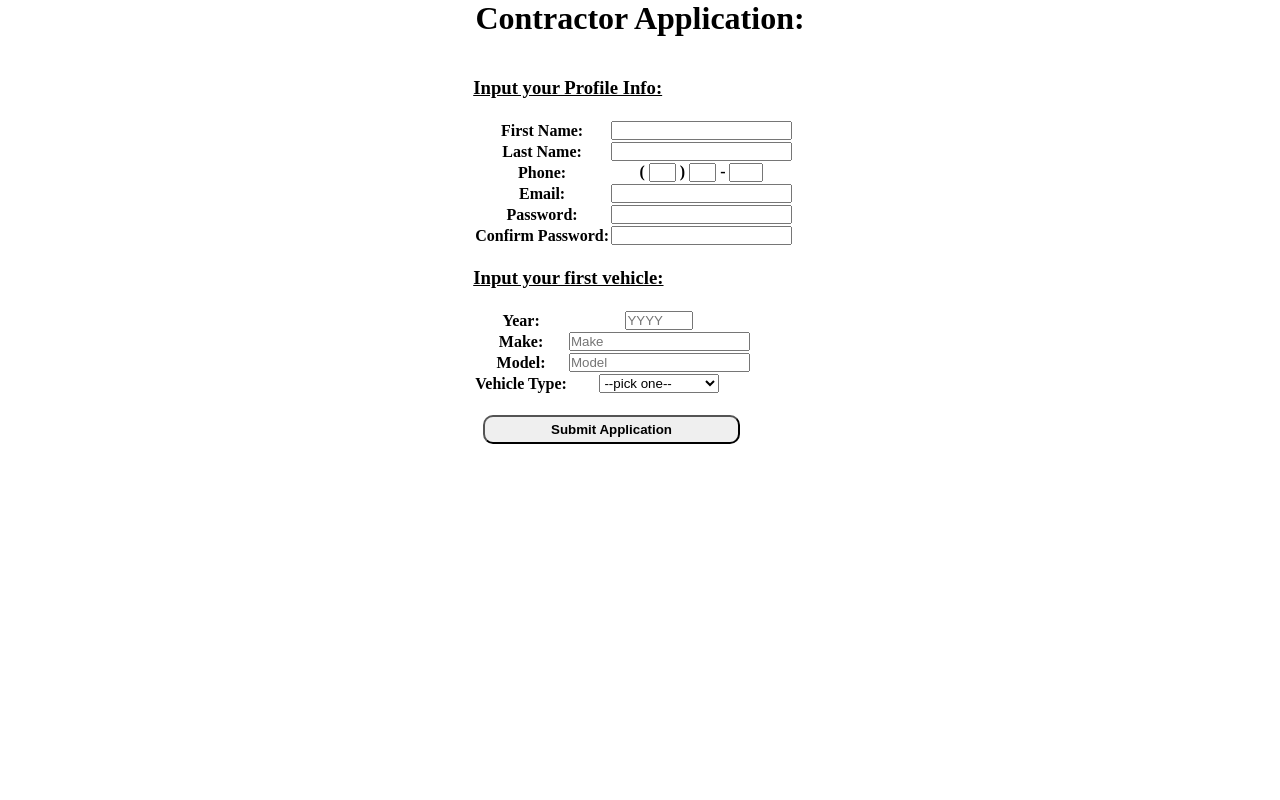
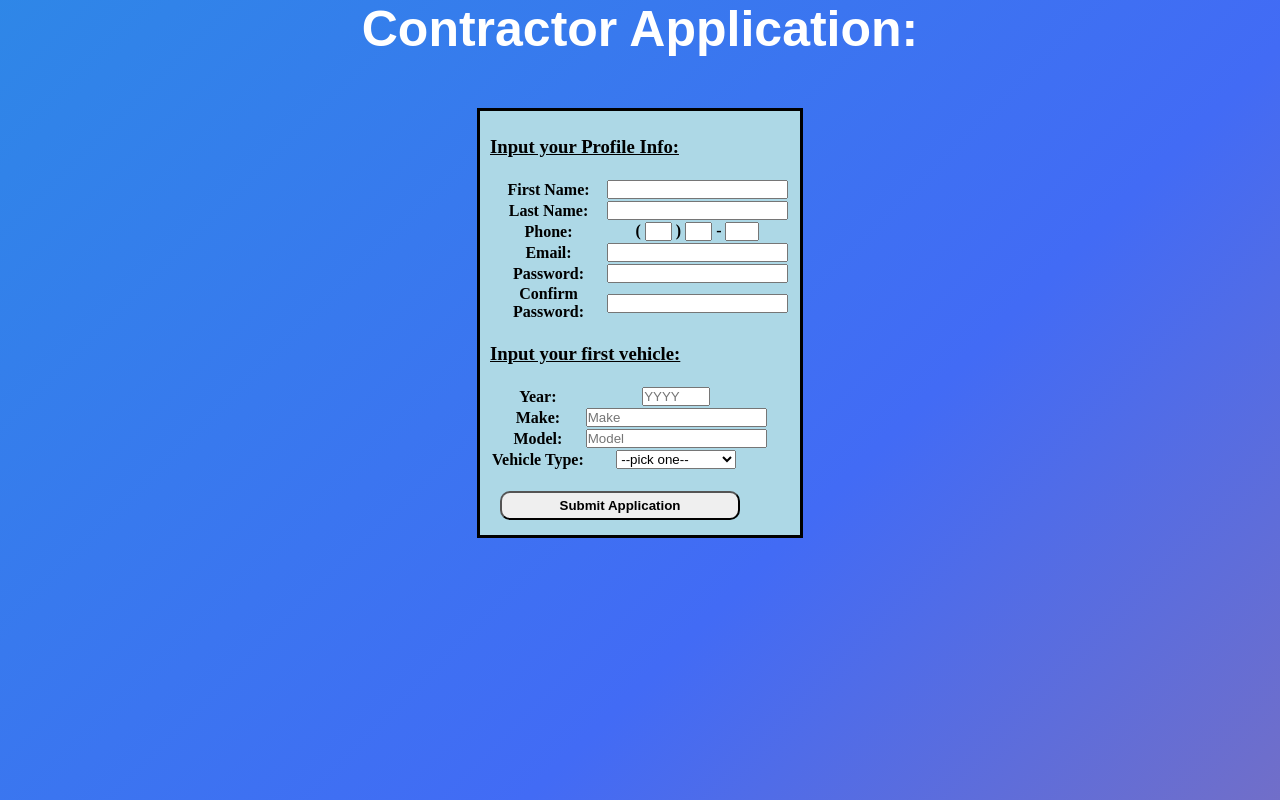
Before and after one commit to kslaugh/moving_wars, a Django app: page /contractor/reg in a window 1280 px wide. Run offline with Django 3.2, Linux system fonts and the light colour scheme; lists and menus that the app fills with data are empty.

Commit message:
update all cssfro all apps  finished registration page

```diff
--- a/contractor/static/css/contractor.css
+++ b/contractor/static/css/contractor.css
@@ -24,19 +24,28 @@
     flex-direction: column;
     margin-top: 40px;
     border: 3px solid black;
+    border-radius: 5px;
     font-size: 20px;
+    background-color: lightblue;
 }
 .login-container a{
     font-size: 20px;
-    margin-top: 20px;
+
 }
 .login-container button{
+    margin-top: 20px;
+    display: inline-flex;
+    justify-content: space-evenly;
+    width: 120px;
+    height: 28px;
+    border-radius: 10px;
+    font-family: 'Oswald', sans-serif;
+    box-shadow: 2px 2px 2px rgba(0,0,0,0.2);
     font-weight: bold;
-    padding: 5px;
-    border-radius: 10px;
-    width: 80%;
-    margin: 10px;
-    margin-top: 20px;
+    font-size: 14px;
+    color: white;
+    background: black;
+    outline: none;
 }
 .registration{
     margin-top: 20px;
@@ -73,3 +82,59 @@
 .error{
     color: red;
 }
+
+.wraper {
+    width: 100%;
+    height: 100vh;
+    background: linear-gradient(-45deg, #EE7752, #426bf5 ,#19a5d8,#23D5AB);
+    background-size: 400% 400%;
+    position : relative;
+    animation: change 10s ease-in-out infinite;
+}
+
+@keyframes change {
+    0%{
+        background-position: 0 50%;
+    }
+    50%{
+        background-position: 100% 50%;
+    }
+    100%{
+        background-position: 0 50%;
+    }
+
+    }
+
+.login-container h1{
+    font-family: fantasy;
+    font-weight: bold;
+    color: white ;
+    text-align: center;
+    font-size: 50px;
+}
+
+.login-container a{
+    font-family: fantasy;
+    color: white;
+    font-size:xx-large;
+    font-weight: bold;
+    margin-top:50px;
+
+}
+.header h1{
+    font-family: fantasy;
+    font-weight: bold;
+    color: white ;
+    text-align: center;
+    font-size: 50px;
+}
+
+.registration{
+    width: 300px;
+    border: black solid 3px;
+    display: block;
+    margin: auto;
+    padding: 5px 10px;
+    margin-top: 50px;
+    background-color: lightblue;
+}
--- a/contractor/templates/cont-reg.html
+++ b/contractor/templates/cont-reg.html
@@ -8,6 +8,7 @@
     <title>Contractor Registration</title>
 </head>
 <body>
+    <div class="wraper">
         <div class="header">
             <h1>Contractor Application:</h1>
         </div>
@@ -83,5 +84,6 @@
                 <button>Submit Application</button>
             </form>
         </div>
+</div>
 </body>
 </html>
--- a/contractor/templates/contractor.html
+++ b/contractor/templates/contractor.html
@@ -8,6 +8,7 @@
     <title>Contractor Login</title>
 </head>
 <body>
+    <div class="wraper">
         <div class="login-container">
             <h1>Contractor Login Page</h1>
             <div class="messages">
@@ -35,5 +36,6 @@
             </form>
             <a href="/contractor/reg">Sign up to be a Mover!</a>
         </div>
+    </div>
 </body>
 </html>
--- a/user/views.py
+++ b/user/views.py
@@ -2,7 +2,7 @@ from django.shortcuts import render, redirect
 from django.contrib import messages
 import bcrypt
 from datetime import timedelta
-from contractor.models import Vehicles
+from contractor.models import Vehicles, Reviews
 from .models import *
 
 # Create your views here.
@@ -18,6 +18,7 @@ def dashboard(request):
         'customer':Customers.objects.get(id=request.session["customer_id"]),
         'jobs':reversed(Jobs.objects.all()),
         'vehicles':Vehicles.objects.all(),
+        "reviews":Reviews.objects.filter(customer=Customers.objects.get(id=request.session["customer_id"])),
     }
     return render(request, "dashboard.html",context)
 
@@ -158,4 +159,4 @@ def create_review(request):
     description = request.POST['descripion']
     rating = request.POST['rating']
     customer = Customers.objects.get(id=request.session["customer_id"])
-    return redirect("/")
+    return redirect("/dashboard")
```
Also changed, not shown: user/Static/user_style.css (+10 -5 lines), user/templates/user.html (+22 -22 lines). Lines whose indentation alone changed are shown as unchanged.
